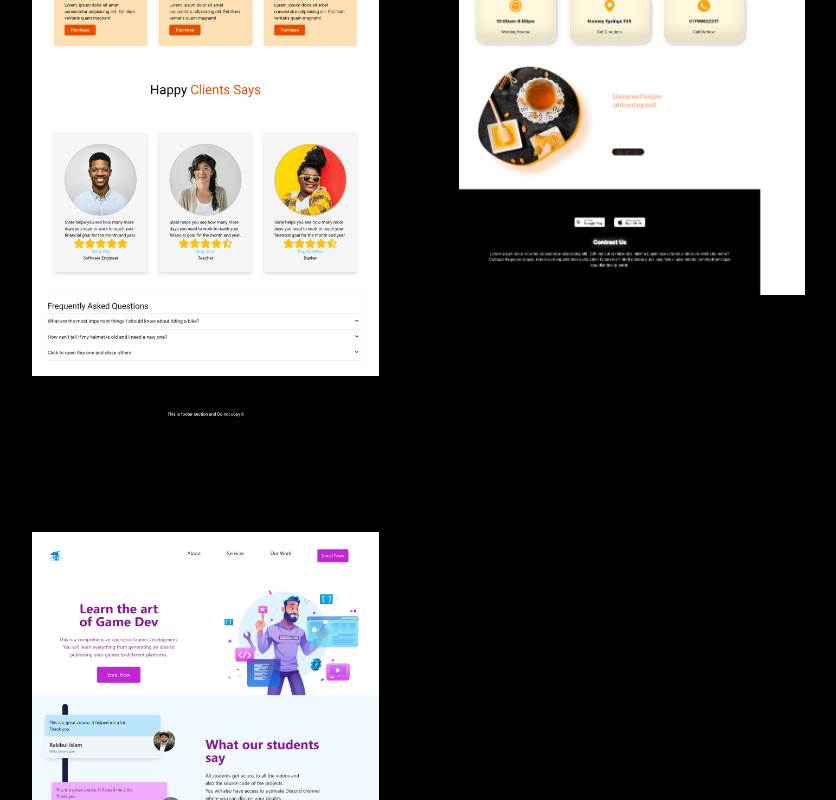
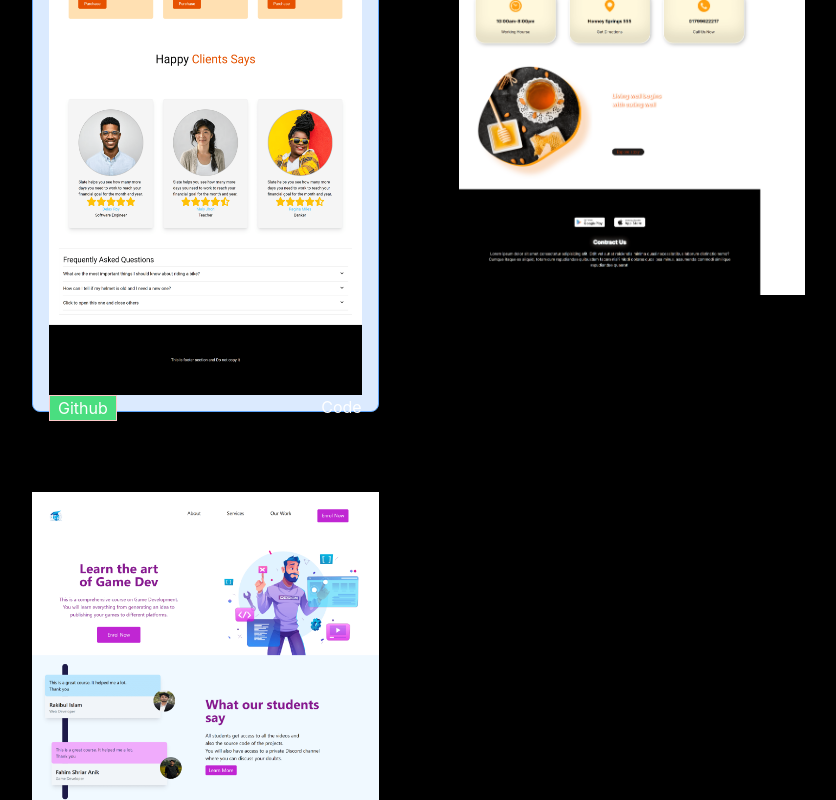
Before and after one commit to Flocky05/RakibulIslam, a React (Vite) app: page /projects in a window 1280 px wide. Shown: the part 716-1516 px from the top of the page, without its empty margins (8-844 px from the left). Built offline with nearby package versions, Linux system fonts and the light colour scheme.

Commit message:
added projects contantent

```diff
--- a/src/component/Pojects/Projects.jsx
+++ b/src/component/Pojects/Projects.jsx
@@ -6,7 +6,14 @@ import img4 from "../../assets/projects/gpt3/ganimy.png"
 const Projects = () => {
     return (
         <div className="grid grid-cols-3 gap-20 m-10">
-            <img src={img1} alt="" />
+
+            <div className="p-4 border border-blue-400 rounded-lg bg-blue-100">
+                <img className="h-full" src={img1} alt="" />
+                <div className=" flex justify-between">
+                    <p className="border border-red-200 px-2 bg-green-400">Github</p>
+                    <p>Code</p>
+                </div>
+            </div>
             <img src={img2} alt="" />
             <img src={img3} alt="" />
             <img src={img4} alt="" />
```
